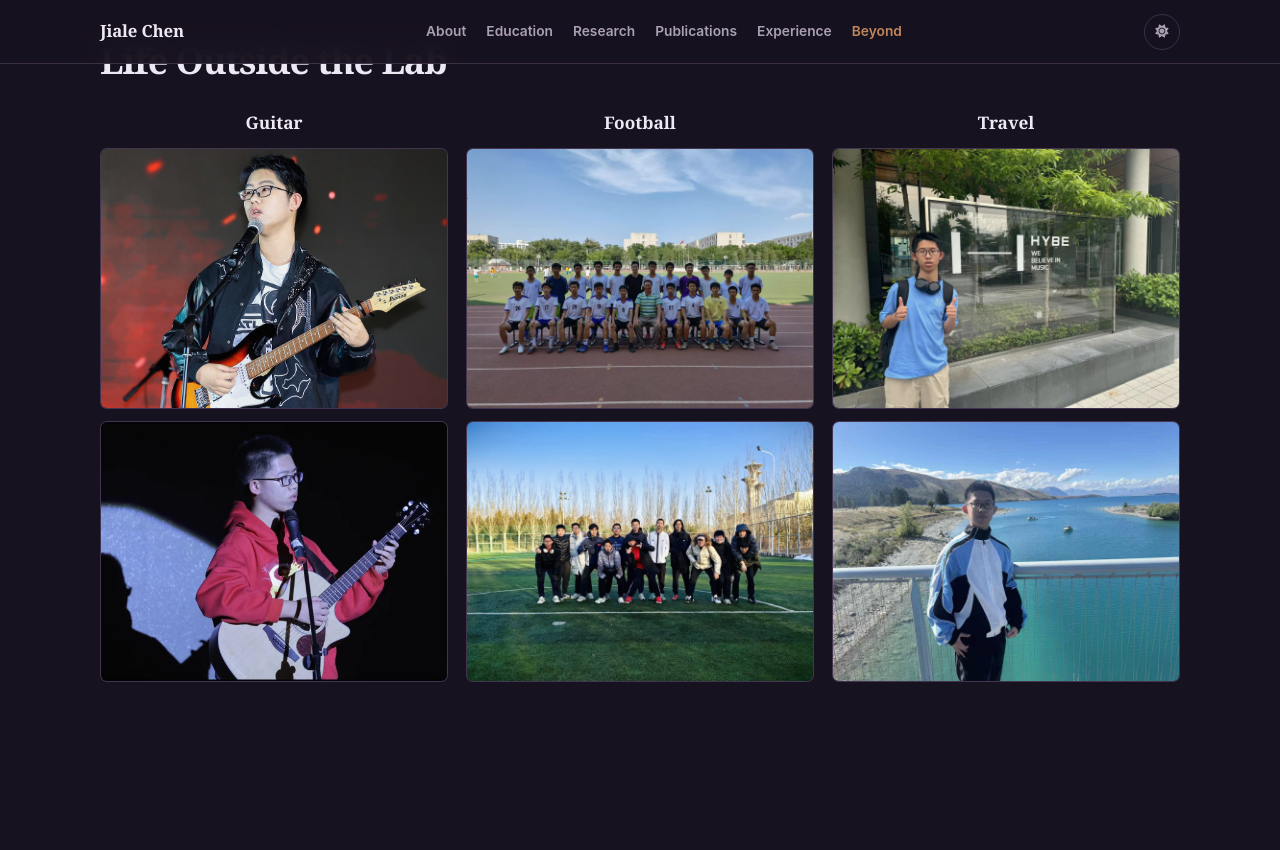
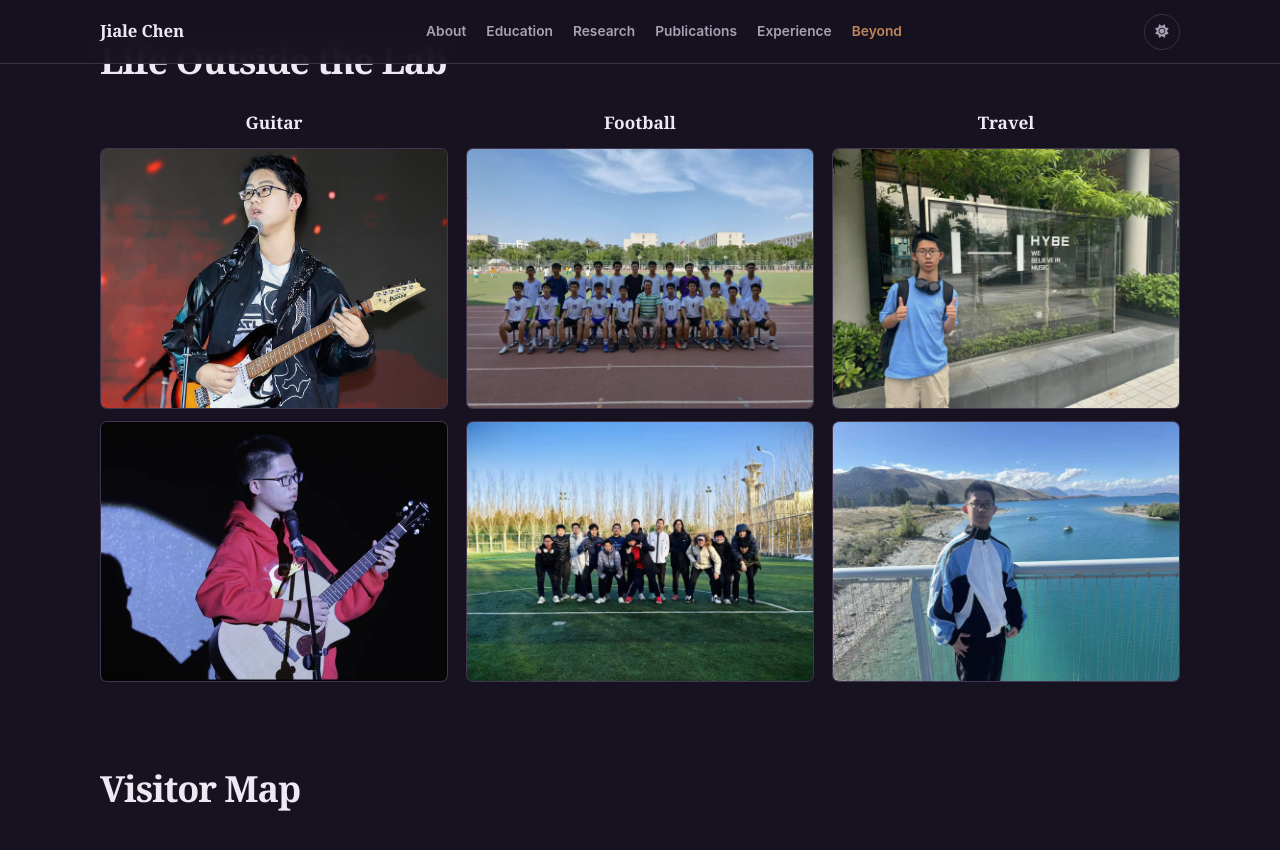
Before and after one commit to Chenjl13/Chenjl13.github.io, a Jekyll site: the page built from index.md, in a window 1280 px wide and 900 px high, scrolled down 3171 px. Shown: the top 850 px of the window. Built offline with Jekyll 4.4.1, drawn with Linux system fonts in a browser that asks for light colours; nearby versions of some CDN libraries; a style sheet for code colours, icons or effects is not loaded; before the commit the page ends 3897 px from its top, so only the background shows below that.

Commit message:
Add visitor map

```diff
--- a/index.md
+++ b/index.md
@@ -167,3 +167,22 @@
     </article>
   </div>
 </section>
+
+
+<!-- Visitor Map -->
+<section id="visitor-map" class="page-section reveal">
+  <div class="section-heading">
+    <h2>Visitor Map</h2>
+  </div>
+
+  <div style="display: flex; justify-content: center; margin: 20px 0;">
+    <script
+      src="https://revolvermaps2.com/embed.js"
+      data-site="24duekgi74d6"
+      data-size="300"
+      data-theme="night"
+      data-color="ffb23f"
+      async>
+    </script>
+  </div>
+</section>
```
